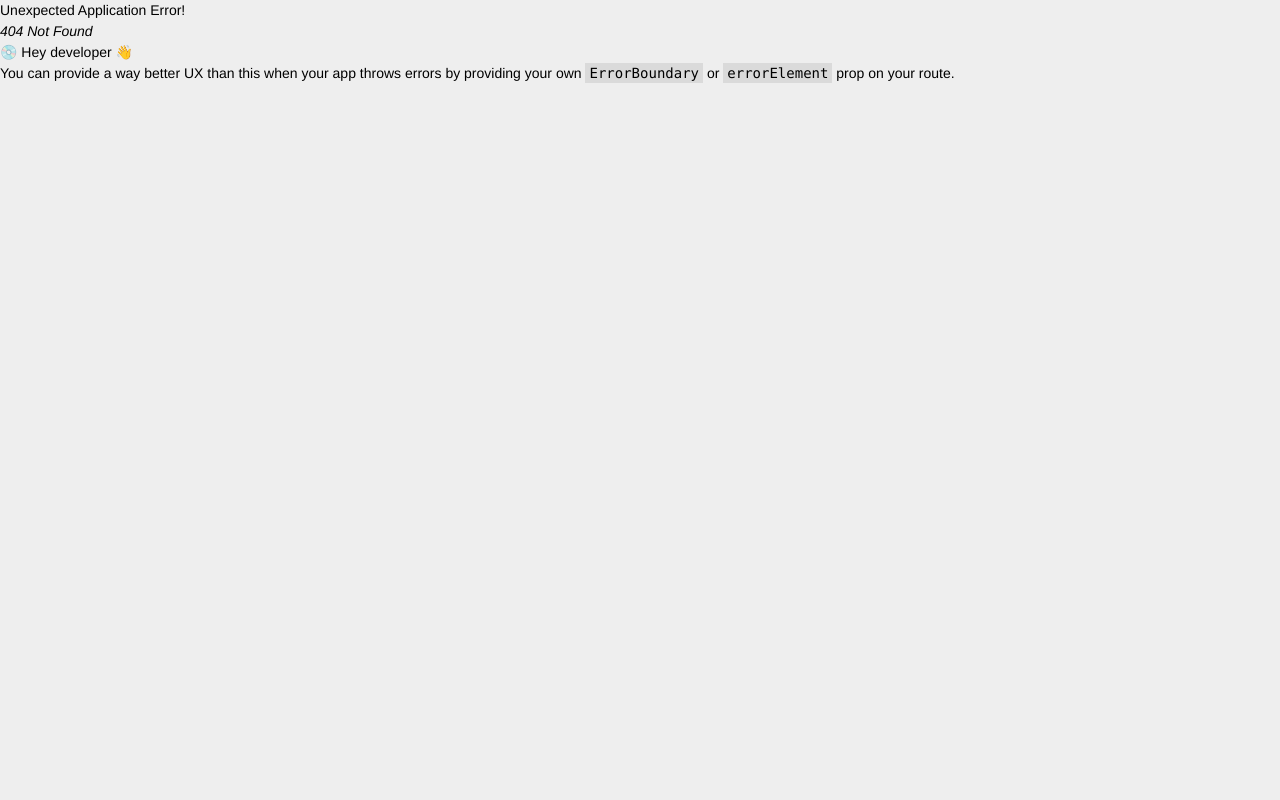
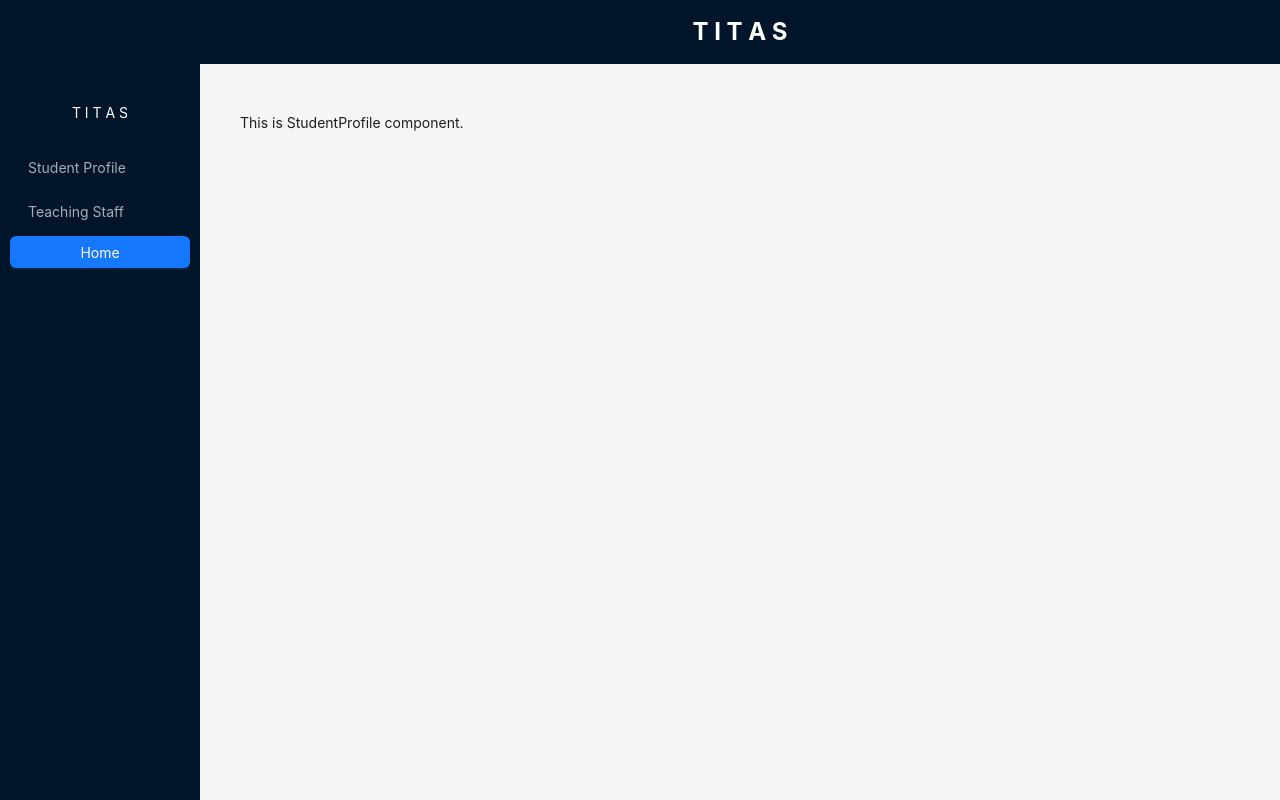
Before and after one commit to hassansabbir/titas-web-app-client, a React (Vite) app: page /dashboard/student-profile in a window 1280 px wide. Before the commit this address had no page. Built offline with nearby package versions, Linux system fonts and the light colour scheme.

Commit message:
Dashboard layout added

```diff
--- /dev/null
+++ b/src/components/layout/Dashboard/DashboardLayout.tsx
@@ -0,0 +1,29 @@
+import { Layout } from "antd";
+import { Content, Header } from "antd/es/layout/layout";
+import { Outlet } from "react-router-dom";
+import Sidebar from "./Sidebar";
+
+const DashboardLayout = () => {
+  return (
+    <Layout>
+      <Sidebar />
+      <Layout>
+        <Header className="flex items-center justify-center text-white font-bold text-2xl">
+          T I T A S
+        </Header>
+        <Content style={{ margin: "24px 16px 0" }}>
+          <div
+            style={{
+              padding: 24,
+              minHeight: 360,
+            }}
+          >
+            <Outlet />
+          </div>
+        </Content>
+      </Layout>
+    </Layout>
+  );
+};
+
+export default DashboardLayout;
--- /dev/null
+++ b/src/components/layout/Dashboard/Sidebar.tsx
@@ -0,0 +1,60 @@
+import { Button, Menu } from "antd";
+import Sider from "antd/es/layout/Sider";
+import { Link } from "react-router-dom";
+
+const Sidebar = () => {
+  const items = [
+    {
+      label: <Link to={"/dashboard/student-profile"}>Student Profile</Link>,
+      key: "Student Profile1",
+    },
+    {
+      label: <Link to={"/dashboard/teaching-staff"}>Teaching Staff</Link>,
+      key: "Teaching Staff",
+    },
+  ];
+
+  return (
+    <Sider
+      breakpoint="lg"
+      collapsedWidth="0"
+      style={{
+        height: "100vh",
+        position: "sticky",
+        top: "0",
+        left: "0",
+        display: "flex",
+        flexDirection: "column",
+      }}
+    >
+      <div
+        className="mt-20"
+        style={{
+          color: "white",
+          height: "4rem",
+          display: "flex",
+          justifyContent: "center",
+          alignItems: "center",
+        }}
+      >
+        <h1>T I T A S</h1>
+      </div>
+      <Menu
+        theme="dark"
+        mode="inline"
+        defaultSelectedKeys={["4"]}
+        items={items}
+        style={{ flex: 1 }}
+      />
+      <div style={{ marginBottom: "16px", textAlign: "center" }}>
+        <Link to="/">
+          <Button type="primary" style={{ width: "90%" }}>
+            Home
+          </Button>
+        </Link>
+      </div>
+    </Sider>
+  );
+};
+
+export default Sidebar;
--- a/src/components/shared/Navbar.tsx
+++ b/src/components/shared/Navbar.tsx
@@ -110,7 +110,9 @@ const Navbar = () => {
       <li>
         <Link to={"/blog"}>Blog</Link>
       </li>
-      <li>Login</li>
+      <li>
+        <Link to={"/dashboard"}>Dashboard</Link>
+      </li>
     </>
   );
 
--- /dev/null
+++ b/src/pages/Student/StudentProfile.tsx
@@ -0,0 +1,9 @@
+const StudentProfile = () => {
+  return (
+    <div>
+      <h1>This is StudentProfile component.</h1>
+    </div>
+  );
+};
+
+export default StudentProfile;
```
Also changed, not shown: src/routes/Routes.tsx (+12 -0 lines).
